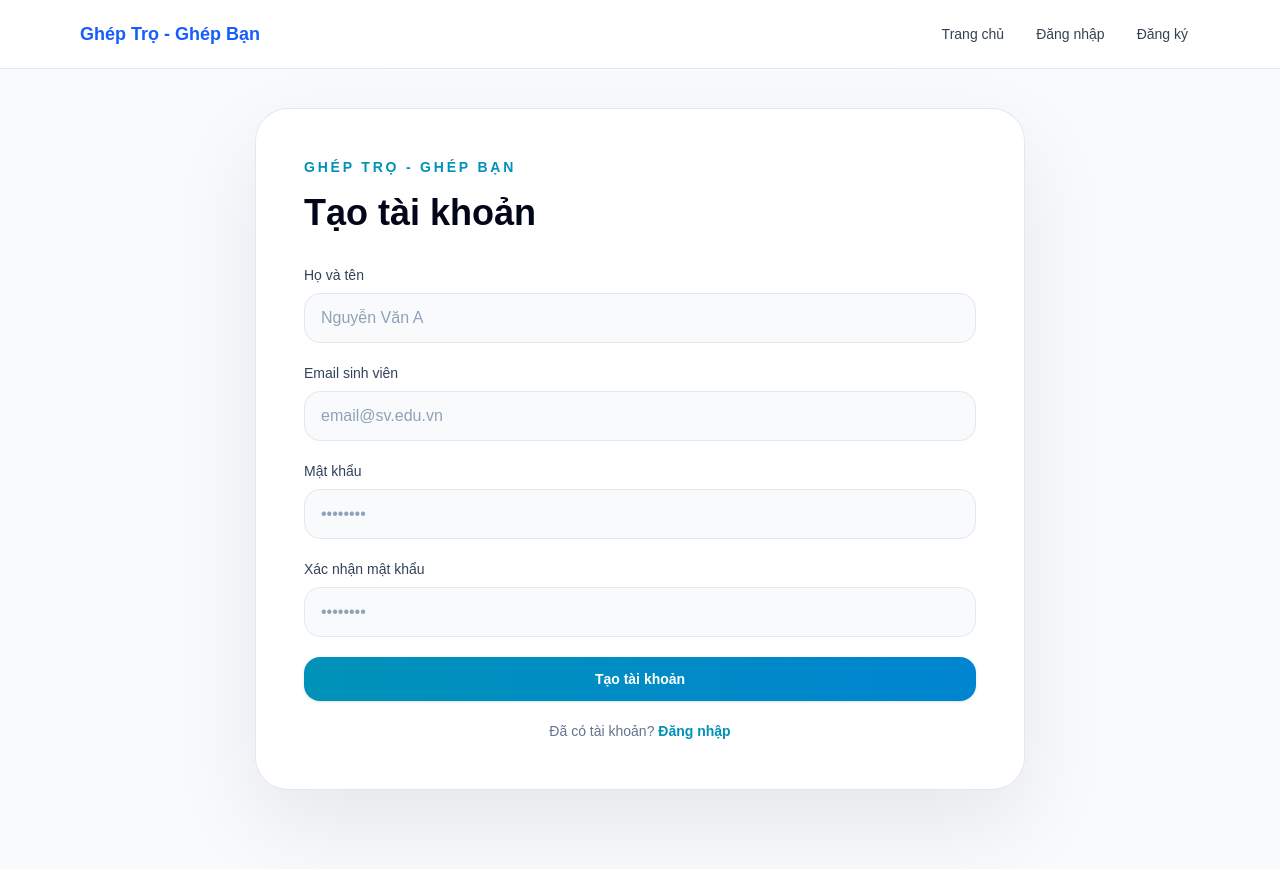
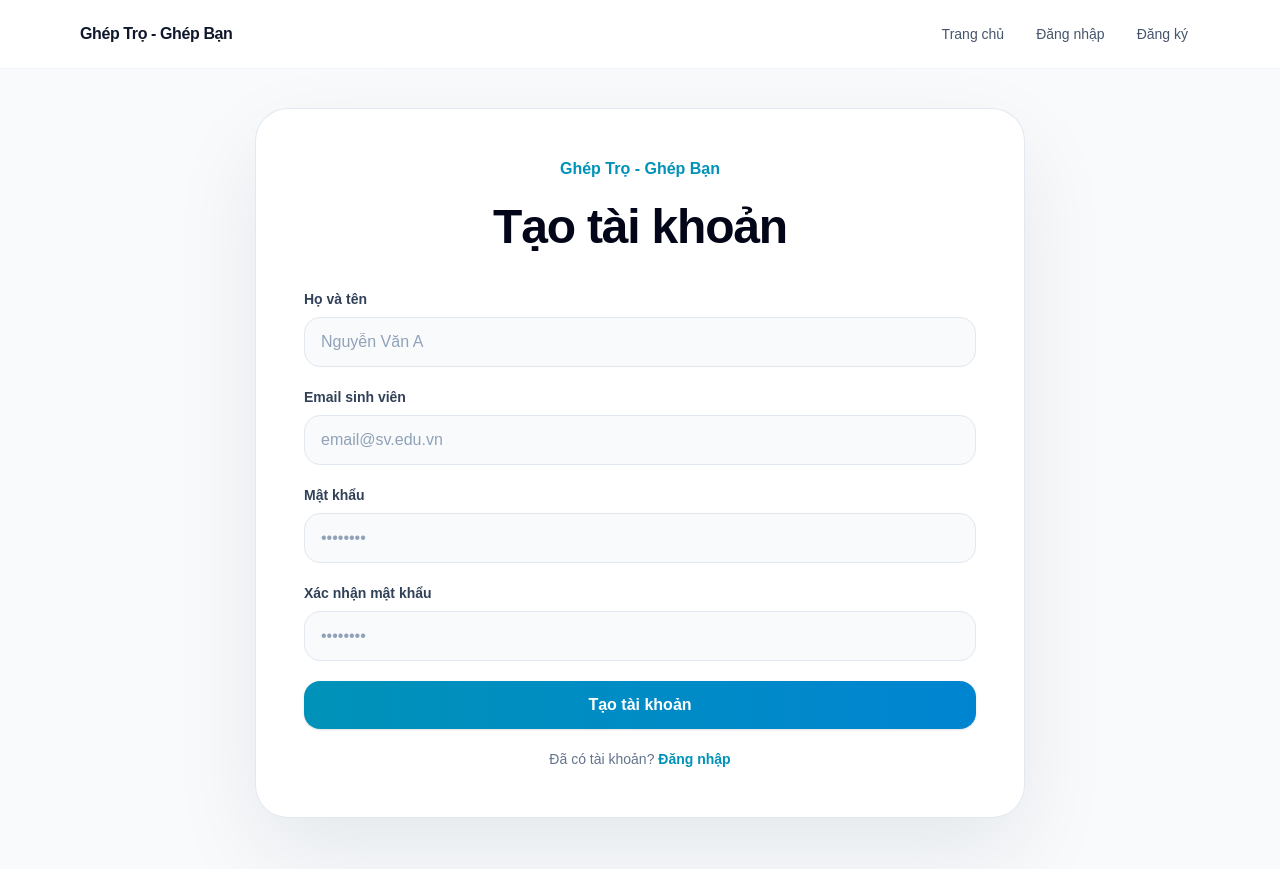
Before and after one commit to XuanDuong1905/websiteformatchingroom, a Next.js app: page /register in a window 1280 px wide. Built offline with nearby package versions, Linux system fonts and the light colour scheme; no server answers.

Commit message:
Polish auth typography and navbar

```diff
--- a/src/app/login/page.tsx
+++ b/src/app/login/page.tsx
@@ -5,11 +5,11 @@ export default function LoginPage() {
   return (
     <AuthLayout>
       <div className="space-y-8">
-        <div>
-          <p className="text-sm font-semibold uppercase tracking-[0.2em] text-cyan-600">
+        <div className="text-center">
+          <p className="text-base font-bold tracking-normal text-cyan-600">
             Ghép Trọ - Ghép Bạn
           </p>
-          <h1 className="mt-4 text-3xl font-bold text-slate-950 sm:text-4xl">
+          <h1 className="mt-4 text-4xl font-bold leading-tight tracking-tight text-slate-950 sm:text-5xl">
             Đăng nhập
           </h1>
         </div>
--- a/src/app/register/page.tsx
+++ b/src/app/register/page.tsx
@@ -5,11 +5,11 @@ export default function RegisterPage() {
   return (
     <AuthLayout>
       <div className="space-y-8">
-        <div>
-          <p className="text-sm font-semibold uppercase tracking-[0.2em] text-cyan-600">
+        <div className="text-center">
+          <p className="text-base font-bold tracking-normal text-cyan-600">
             Ghép Trọ - Ghép Bạn
           </p>
-          <h1 className="mt-4 text-3xl font-bold text-slate-950 sm:text-4xl">
+          <h1 className="mt-4 text-4xl font-bold leading-tight tracking-tight text-slate-950 sm:text-5xl">
             Tạo tài khoản
           </h1>
         </div>
--- a/src/components/AppNav.tsx
+++ b/src/components/AppNav.tsx
@@ -21,8 +21,8 @@ function hasStoredAuth() {
 
   return Boolean(
     localStorage.getItem("token") ||
-      localStorage.getItem("user") ||
-      localStorage.getItem("userId"),
+    localStorage.getItem("user") ||
+    localStorage.getItem("userId"),
   );
 }
 
@@ -55,9 +55,12 @@ export default function AppNav() {
   const navItems = isLoggedIn ? userNavItems : guestNavItems;
 
   return (
-    <header className="border-b border-gray-200 bg-white">
+    <header className="border-b border-slate-100 bg-white/90 backdrop-blur">
       <nav className="mx-auto flex max-w-6xl flex-col gap-4 px-4 py-4 sm:flex-row sm:items-center sm:justify-between">
-        <Link href="/" className="text-lg font-bold text-blue-600">
+        <Link
+          href="/"
+          className="text-base font-semibold tracking-tight text-slate-900 transition hover:text-cyan-700"
+        >
           Ghép Trọ - Ghép Bạn
         </Link>
 
@@ -66,7 +69,7 @@ export default function AppNav() {
             <Link
               key={item.href}
               href={item.href}
-              className="rounded-full px-3 py-2 text-sm font-medium text-gray-700 transition hover:bg-blue-50 hover:text-blue-700"
+              className="rounded-full px-3 py-2 text-sm font-medium text-slate-600 transition hover:bg-cyan-50 hover:text-cyan-700"
             >
               {item.label}
             </Link>
@@ -76,7 +79,7 @@ export default function AppNav() {
             <button
               type="button"
               onClick={handleLogout}
-              className="rounded-full px-3 py-2 text-sm font-medium text-gray-700 transition hover:bg-red-50 hover:text-red-700"
+              className="rounded-full px-3 py-2 text-sm font-medium text-slate-600 transition hover:bg-rose-50 hover:text-rose-700"
             >
               Đăng xuất
             </button>
--- a/src/components/auth/AuthButton.tsx
+++ b/src/components/auth/AuthButton.tsx
@@ -11,7 +11,7 @@ export const AuthButton = forwardRef<HTMLButtonElement, AuthButtonProps>(
       <button
         ref={ref}
         disabled={disabled || isLoading}
-        className={`w-full rounded-2xl bg-gradient-to-r from-cyan-600 to-sky-600 px-4 py-3 text-sm font-semibold text-white shadow transition duration-200 hover:from-cyan-700 hover:to-sky-700 focus:outline-none focus:ring-2 focus:ring-cyan-300 focus:ring-offset-2 focus:ring-offset-slate-50 disabled:cursor-not-allowed disabled:opacity-50 ${className}`}
+        className={`w-full rounded-2xl bg-gradient-to-r from-cyan-600 to-sky-600 px-4 py-3 text-base font-semibold text-white shadow transition duration-200 hover:from-cyan-700 hover:to-sky-700 focus:outline-none focus:ring-2 focus:ring-cyan-300 focus:ring-offset-2 focus:ring-offset-slate-50 disabled:cursor-not-allowed disabled:opacity-50 ${className}`}
         {...props}
       >
         {isLoading ? (
--- a/src/components/auth/AuthInput.tsx
+++ b/src/components/auth/AuthInput.tsx
@@ -11,7 +11,7 @@ export const AuthInput = forwardRef<HTMLInputElement, AuthInputProps>(
   ({ label, error, icon, className = "", ...props }, ref) => {
     return (
       <div className="w-full">
-        <label className="mb-2 block text-sm font-medium text-slate-700">
+        <label className="mb-2 block text-sm font-semibold text-slate-700">
           {label}
         </label>
 
@@ -24,7 +24,7 @@ export const AuthInput = forwardRef<HTMLInputElement, AuthInputProps>(
 
           <input
             ref={ref}
-            className={`w-full rounded-2xl border bg-slate-50 py-3 pr-4 text-slate-900 outline-none transition placeholder:text-slate-400 focus:border-cyan-400 focus:ring-2 focus:ring-cyan-200 ${
+            className={`w-full rounded-2xl border bg-slate-50 py-3 pr-4 text-base font-medium text-slate-900 outline-none transition placeholder:font-normal placeholder:text-slate-400 focus:border-cyan-400 focus:ring-2 focus:ring-cyan-200 ${
               icon ? "pl-11" : "pl-4"
             } ${error ? "border-red-300" : "border-slate-200"} ${className}`}
             {...props}
```
